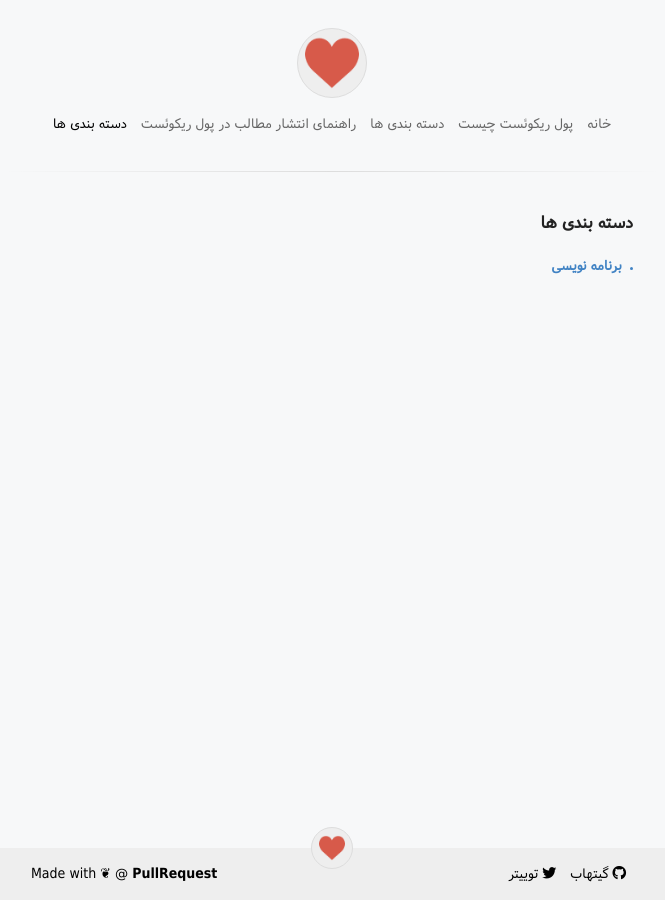
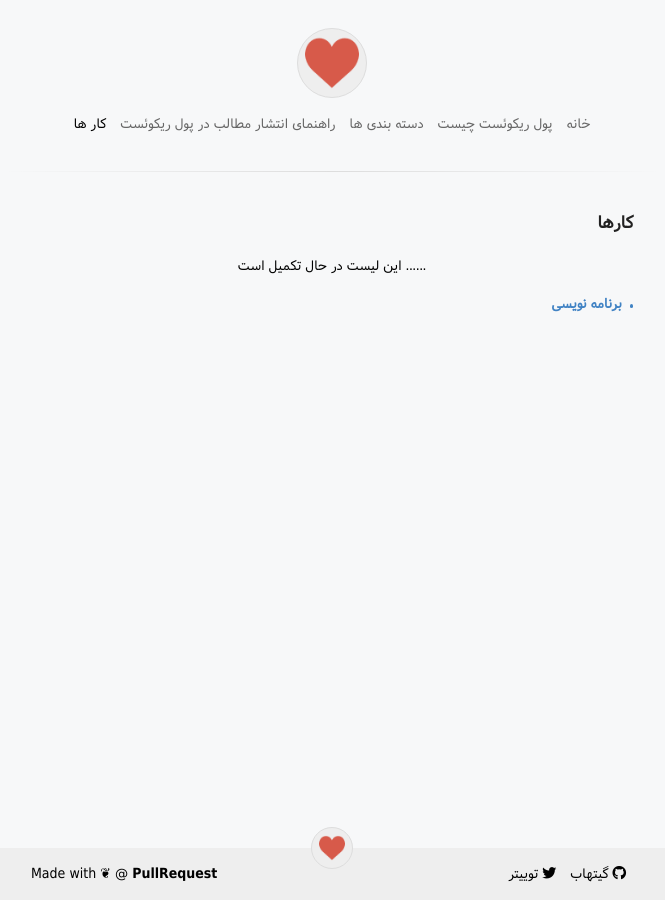
Before and after one commit to rashid2003/blog, a Jekyll site: the page built from pages/projects.html, in a window 1280 px wide. Shown: the whole page, without its empty margins (391-1056 px from the left). Built offline with Jekyll 4.4.1, drawn with Linux system fonts in a browser that asks for light colours; some web fonts are replaced.

Commit message:
Update projects.html

```diff
--- a/pages/projects.html
+++ b/pages/projects.html
@@ -1,6 +1,6 @@
 ---
 layout: default
-title: دسته بندی ها
+title: کار ها
 permalink: /projects
 label: projects
 showup_in_nav: true
@@ -9,7 +9,8 @@ showup_in_nav: true
 
 
 
-  <h3 class="text--right">دسته بندی ها</h3>
+  <h3 class="text--right">کارها</h3>
+  <p>...... این لیست در حال تکمیل است</p>
 
   <ul class="list--unstyled text--right">
     {% for project in site.projects %}
```
